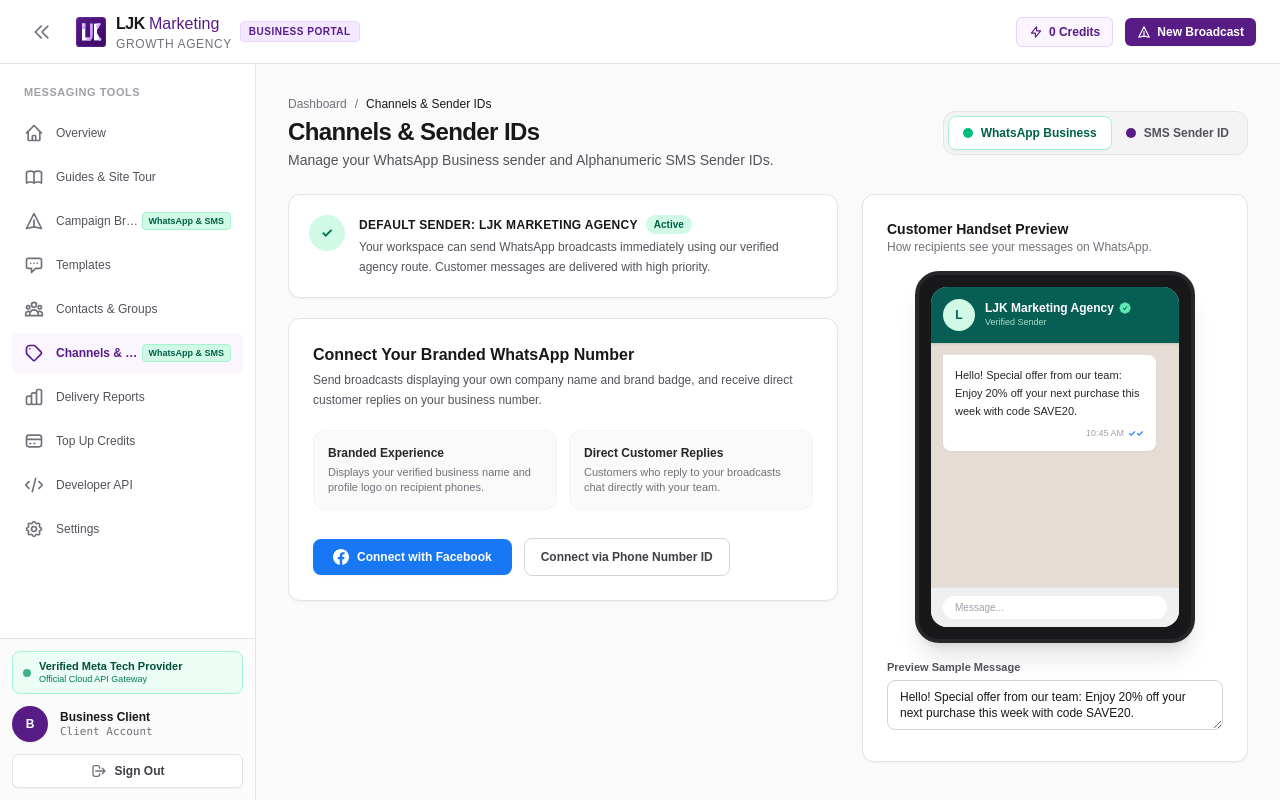
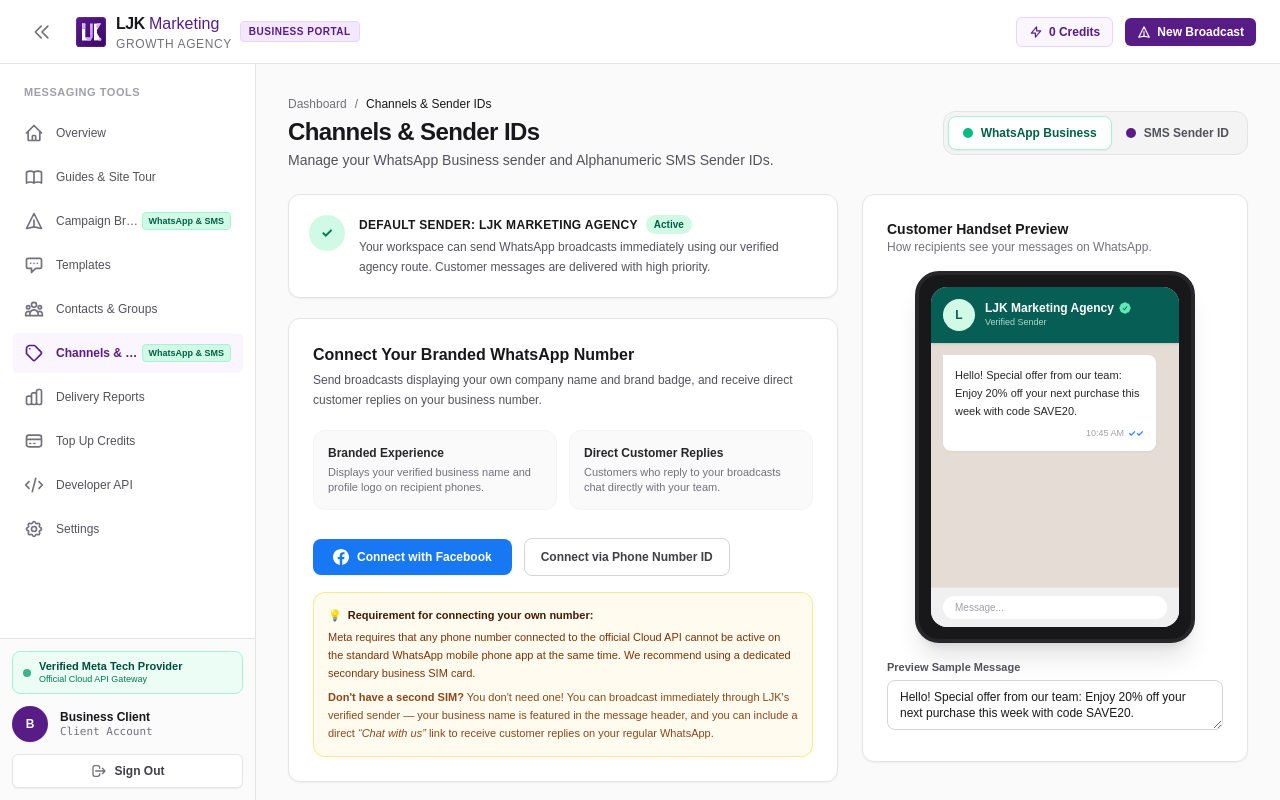
Before and after one commit to corbantechnologies/marketingagency, a Next.js app: page /business/sender-ids in a window 1280 px wide. Built offline with nearby package versions, Linux system fonts and the light colour scheme; no server answers; a web font is replaced by a local one.

Commit message:
update pages

```diff
--- a/app/(private)/business/sender-ids/page.tsx
+++ b/app/(private)/business/sender-ids/page.tsx
@@ -488,6 +488,19 @@ export default function ChannelsAndSenderIdsPage() {
                       Connect via Phone Number ID
                     </button>
                   </div>
+
+                  <div className="p-3.5 rounded-xl bg-amber-50/80 border border-amber-200/90 text-[11px] text-amber-900 leading-relaxed space-y-1">
+                    <div className="font-bold flex items-center gap-1.5 text-amber-950">
+                      <span>💡</span>
+                      <span>Requirement for connecting your own number:</span>
+                    </div>
+                    <p>
+                      Meta requires that any phone number connected to the official Cloud API cannot be active on the standard WhatsApp mobile phone app at the same time. We recommend using a dedicated secondary business SIM card.
+                    </p>
+                    <p className="text-amber-900/90 pt-0.5">
+                      <strong>Don&apos;t have a second SIM?</strong> You don&apos;t need one! You can broadcast immediately through LJK&apos;s verified sender &mdash; your business name is featured in the message header, and you can include a direct <em>&ldquo;Chat with us&rdquo;</em> link to receive customer replies on your regular WhatsApp.
+                    </p>
+                  </div>
                 </div>
               </div>
             )}
```
